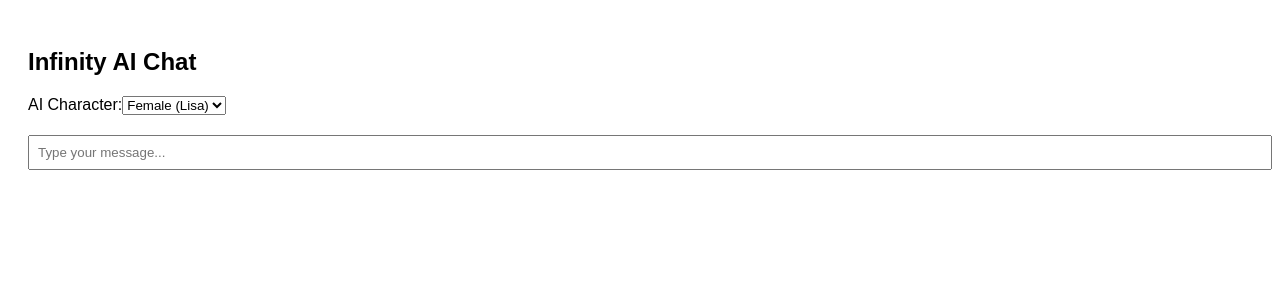
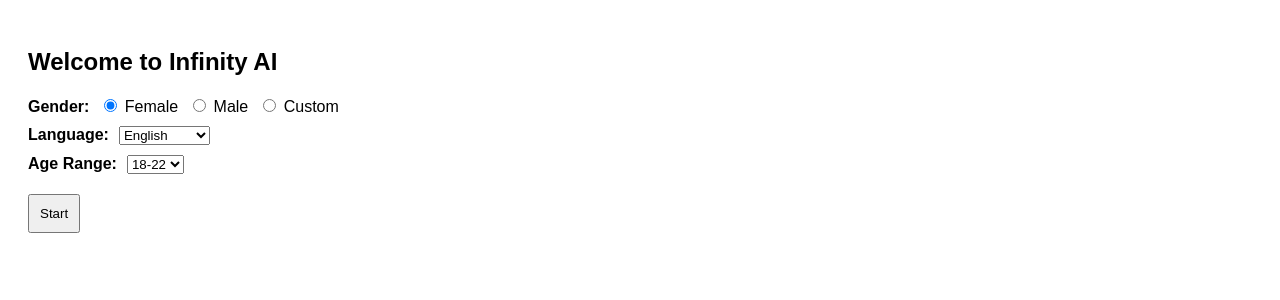
Before and after one commit to Goethe-Teh/infinity-ai, a Next.js app: page / in a window 1280 px wide. Shown: the top 300 px of the page. Built offline with nearby package versions, Linux system fonts and the light colour scheme.

Commit message:
Update index.js

```diff
--- a/pages/index.js
+++ b/pages/index.js
@@ -1,50 +1,71 @@
 import { useState } from 'react';
 
 export default function Home() {
-  const [message, setMessage] = useState('');
-  const [chat, setChat] = useState([]);
-  const [character, setCharacter] = useState('female');
+  const [gender, setGender] = useState('female');
+  const [language, setLanguage] = useState('English');
+  const [age, setAge] = useState('18-22');
+  const [started, setStarted] = useState(false);
+  const [intro, setIntro] = useState('');
 
-  const sendMessage = async () => {
-    if (!message.trim()) return;
-    setChat([...chat, { from: 'user', text: message }]);
-    setMessage('');
-
-    const res = await fetch('/api/chat', {
+  const handleStart = async () => {
+    const res = await fetch('/api/intro', {
       method: 'POST',
       headers: { 'Content-Type': 'application/json' },
-      body: JSON.stringify({ message, character }),
+      body: JSON.stringify({ gender, language, age })
     });
+    const data = await res.json();
+    setIntro(data.message);
+    setStarted(true);
+  };
 
-    const data = await res.json();
-    setChat([...chat, { from: 'user', text: message }, { from: 'bot', text: data.response }]);
-  };
+  const languages = ['English', 'Chinese', 'Japanese', 'Korean', 'Thai', 'Spanish', 'French', 'Arabic', 'Hindi', 'Portuguese', 'Russian', 'German', 'Indonesian', 'Tagalog', 'Turkish', 'Swahili', 'Others'];
+  const ageRanges = ['18-22','23-27','28-34','35-40','41-50','51-60','61-70','71-80'];
 
   return (
     <div style={{ padding: 20, fontFamily: 'sans-serif' }}>
-      <h2>Infinity AI Chat</h2>
+      {!started ? (
+        <div>
+          <h2>Welcome to Infinity AI</h2>
 
-      <label>AI Character:</label>
-      <select value={character} onChange={e => setCharacter(e.target.value)} style={{ marginBottom: 10 }}>
-        <option value="female">Female (Lisa)</option>
-        <option value="male">Male (Leo)</option>
-      </select>
+          <div style={{ marginBottom: 10 }}>
+            <label><b>Gender:</b></label>
+            <label style={{ marginLeft: 10 }}>
+              <input type="radio" value="female" checked={gender === 'female'} onChange={() => setGender('female')} /> Female
+            </label>
+            <label style={{ marginLeft: 10 }}>
+              <input type="radio" value="male" checked={gender === 'male'} onChange={() => setGender('male')} /> Male
+            </label>
+            <label style={{ marginLeft: 10 }}>
+              <input type="radio" value="custom" checked={gender === 'custom'} onChange={() => setGender('custom')} /> Custom
+            </label>
+          </div>
 
-      <div style={{ marginBottom: 10 }}>
-        {chat.map((entry, i) => (
-          <div key={i} style={{ color: entry.from === 'user' ? '#000' : '#0070f3' }}>
-            <strong>{entry.from === 'user' ? 'You' : character === 'female' ? 'Lisa' : 'Leo'}:</strong> {entry.text}
+          <div style={{ marginBottom: 10 }}>
+            <label><b>Language:</b></label>
+            <select value={language} onChange={(e) => setLanguage(e.target.value)} style={{ marginLeft: 10 }}>
+              {languages.map((lang) => (
+                <option key={lang} value={lang}>{lang}</option>
+              ))}
+            </select>
           </div>
-        ))}
-      </div>
 
-      <input
-        value={message}
-        onChange={e => setMessage(e.target.value)}
-        onKeyDown={e => e.key === 'Enter' && sendMessage()}
-        placeholder="Type your message..."
-        style={{ width: '100%', padding: 8 }}
-      />
+          <div style={{ marginBottom: 20 }}>
+            <label><b>Age Range:</b></label>
+            <select value={age} onChange={(e) => setAge(e.target.value)} style={{ marginLeft: 10 }}>
+              {ageRanges.map((range) => (
+                <option key={range} value={range}>{range}</option>
+              ))}
+            </select>
+          </div>
+
+          <button onClick={handleStart} style={{ padding: 10 }}>Start</button>
+        </div>
+      ) : (
+        <div>
+          <h3>{intro}</h3>
+          <p>(Chat will begin here...)</p>
+        </div>
+      )}
     </div>
   );
 }
```
